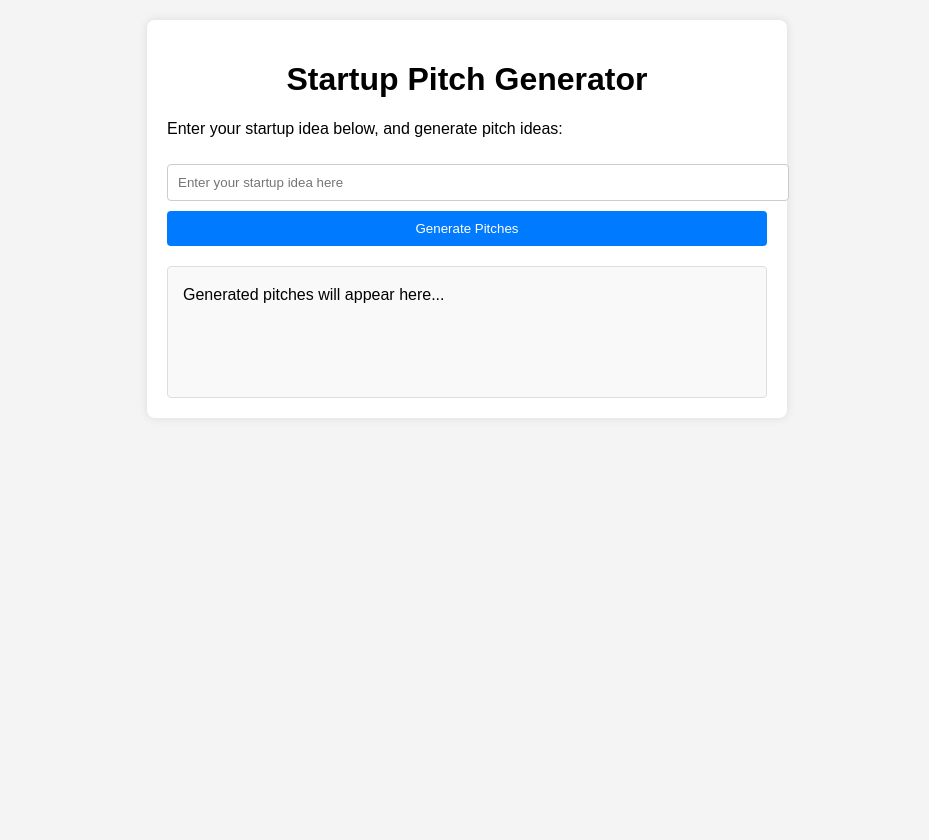
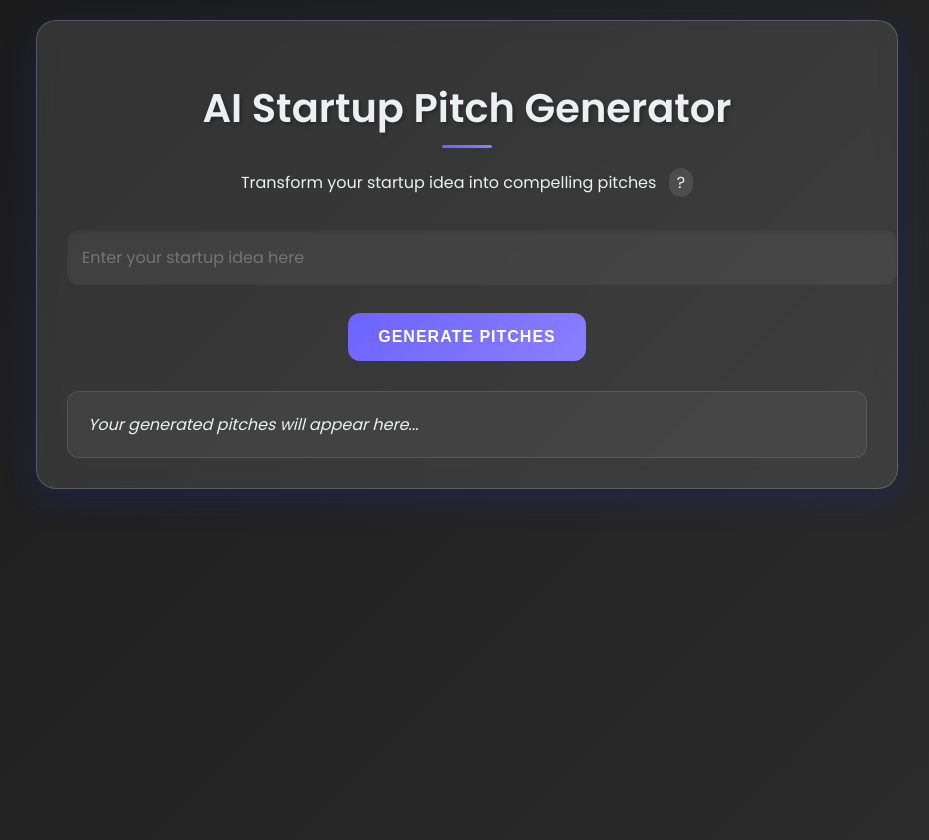
Before and after one commit to akashn-1412/contentify, a Flask app: page /pitch_generator in a window 1280 px wide. Shown: the whole page, without its empty margins (173-1102 px from the left). Before the commit the page ends 398 px from the top, so only its background shows below. Run offline with Flask 2, Linux system fonts and the light colour scheme.

Commit message:
Update pitch_generate.html
Enhanced Pitch Generator web app

```diff
--- a/templates/pitch_generate.html
+++ b/templates/pitch_generate.html
@@ -3,160 +3,301 @@
 <head>
     <meta charset="UTF-8">
     <meta name="viewport" content="width=device-width, initial-scale=1.0">
-    <title>Generate Startup Pitches using AI</title>
+    <title>AI Startup Pitch Generator</title>
+    <link href="https://fonts.googleapis.com/css2?family=Poppins:wght@400;500;600&display=swap" rel="stylesheet">
     <style>
+        :root {
+            --primary: #6C63FF;
+            --secondary: #4CAF50;
+            --dark: #2C3E50;
+            --light: #ECF0F1;
+            --accent: #FF6B6B;
+            --gradient: linear-gradient(135deg, var(--primary), #8B7FFF);
+            --error: #ff4757;
+            --success: #2ed573;
+        }
+
         body {
-            font-family: Arial, sans-serif;
+            font-family: 'Poppins', sans-serif;
             margin: 0;
             padding: 20px;
-            background-color: #f4f4f4;
+            background: linear-gradient(135deg, #1a1a1a, #2d2d2d);
+            color: var(--light);
+            min-height: 100vh;
         }
+
         .container {
-            max-width: 600px;
+            max-width: 800px;
             margin: 0 auto;
-            padding: 20px;
-            background-color: white;
-            border-radius: 8px;
-            box-shadow: 0 0 10px rgba(0, 0, 0, 0.1);
+            padding: 30px;
+            background: rgba(255, 255, 255, 0.1);
+            border-radius: 20px;
+            backdrop-filter: blur(10px);
+            box-shadow: 0 8px 32px 0 rgba(31, 38, 135, 0.37);
+            border: 1px solid rgba(255, 255, 255, 0.18);
+            transition: transform 0.3s ease;
         }
+
         h1 {
             text-align: center;
+            color: var(--light);
+            font-size: 2.5em;
+            margin-bottom: 30px;
+            position: relative;
+            text-shadow: 2px 2px 4px rgba(0, 0, 0, 0.3);
         }
+
+        h1::after {
+            content: '';
+            position: absolute;
+            bottom: -10px;
+            left: 50%;
+            transform: translateX(-50%);
+            width: 50px;
+            height: 3px;
+            background: var(--gradient);
+            border-radius: 2px;
+        }
+
+        p {
+            text-align: center;
+            color: var(--light);
+            margin-bottom: 25px;
+        }
+
+        .tooltip {
+            display: inline-block;
+            position: relative;
+            cursor: pointer;
+            background: rgba(255, 255, 255, 0.1);
+            padding: 2px 8px;
+            border-radius: 12px;
+            margin-left: 8px;
+        }
+
+        .tooltip .tooltip-text {
+            visibility: hidden;
+            position: absolute;
+            bottom: 125%;
+            left: 50%;
+            transform: translateX(-50%);
+            background: rgba(255, 255, 255, 0.9);
+            color: #1a1a1a;
+            padding: 8px 12px;
+            border-radius: 8px;
+            font-size: 0.85em;
+            white-space: nowrap;
+            box-shadow: 0 4px 6px rgba(0, 0, 0, 0.1);
+            opacity: 0;
+            transition: opacity 0.3s ease, visibility 0.3s ease;
+        }
+
+        .tooltip:hover .tooltip-text {
+            visibility: visible;
+            opacity: 1;
+        }
+
         input[type="text"] {
             width: 100%;
-            padding: 10px;
-            margin: 10px 0;
-            border: 1px solid #ccc;
-            border-radius: 4px;
+            padding: 15px;
+            margin: 8px 0;
+            border: none;
+            border-radius: 12px;
+            background: rgba(255, 255, 255, 0.05);
+            color: var(--light);
+            font-size: 16px;
+            font-family: 'Poppins', sans-serif;
+            transition: all 0.3s ease;
+            box-shadow: inset 0 2px 4px rgba(0, 0, 0, 0.1);
         }
+
+        input[type="text"]:focus {
+            outline: none;
+            background: #2d2d2d;
+            box-shadow: 0 0 0 2px var(--primary);
+        }
+
         .button-container {
             display: flex;
-            justify-content: space-between; /* Aligns button and loader */
-            align-items: center; /* Centers items vertically */
+            justify-content: center;
+            align-items: center;
+            margin-top: 20px;
+            gap: 15px;
         }
+
         button {
-            flex: 1; /* Takes full width of the flex container */
-            padding: 10px;
-            background-color: #007BFF;
+            padding: 15px 30px;
+            background: var(--gradient);
             color: white;
             border: none;
-            border-radius: 4px;
+            border-radius: 12px;
             cursor: pointer;
+            font-weight: 600;
+            font-size: 16px;
+            transition: all 0.3s ease;
+            text-transform: uppercase;
+            letter-spacing: 1px;
+            position: relative;
+            overflow: hidden;
+            min-width: 200px;
         }
+
         button:hover {
-            background-color: #0056b3;
+            transform: translateY(-2px);
+            box-shadow: 0 5px 15px rgba(108, 99, 255, 0.4);
         }
-        #output {
-            margin-top: 20px;
-            padding: 15px;
-            background-color: #f9f9f9;
-            border: 1px solid #ddd;
-            border-radius: 4px;
-            min-height: 100px;
-            line-height: 1.6; /* Increase line height for better readability */
+
+        button:disabled {
+            opacity: 0.7;
+            cursor: not-allowed;
+            transform: none;
         }
-        /* Loader styles */
+
         .loader {
-            display: none; /* Initially hidden */
-            border: 4px solid rgba(255, 255, 255, 0.5);
-            border-top: 4px solid #007BFF;
+            display: none;
+            border: 3px solid rgba(255, 255, 255, 0.3);
+            border-top: 3px solid var(--primary);
             border-radius: 50%;
-            width: 20px;
-            height: 20px;
+            width: 24px;
+            height: 24px;
             animation: spin 1s linear infinite;
-            margin-left: 10px; /* Space between button and loader */
+            margin-left: 15px;
         }
+
         @keyframes spin {
             0% { transform: rotate(0deg); }
             100% { transform: rotate(360deg); }
         }
+
+        #output {
+            margin-top: 30px;
+            padding: 20px;
+            background: rgba(255, 255, 255, 0.05);
+            border-radius: 12px;
+            border: 1px solid rgba(255, 255, 255, 0.1);
+            transition: all 0.3s ease;
+        }
+
         .pitch {
-            margin-bottom: 15px; /* Space between each pitch */
-            padding: 10px;
-            background-color: #e9ecef; /* Light gray background for pitches */
-            border-left: 5px solid #007BFF; /* Blue left border for emphasis */
-            border-radius: 4px;
+            margin-bottom: 20px;
+            padding: 15px;
+            background: rgba(255, 255, 255, 0.05);
+            border-left: 4px solid var(--primary);
+            border-radius: 8px;
+            transition: transform 0.3s ease;
+        }
+
+        .pitch:hover {
+            transform: translateX(5px);
+            background: rgba(255, 255, 255, 0.08);
+        }
+
+        @media (max-width: 768px) {
+            .container {
+                padding: 20px;
+                margin: 10px;
+            }
+
+            h1 {
+                font-size: 2em;
+            }
+
+            button {
+                padding: 12px 24px;
+                min-width: 160px;
+            }
         }
     </style>
 </head>
 <body>
+    <div class="container">
+        <h1>AI Startup Pitch Generator</h1>
+        <p>
+            Transform your startup idea into compelling pitches
+            <span class="tooltip">?
+                <span class="tooltip-text">Example: "An AI-powered personal fitness coach"</span>
+            </span>
+        </p>
 
-<div class="container">
-    <h1>Startup Pitch Generator</h1>
-    <p>Enter your startup idea below, and generate pitch ideas:</p>
-
-    <input type="text" id="pitchInput" placeholder="Enter your startup idea here" />
+        <input
+            type="text"
+            id="pitchInput"
+            placeholder="Enter your startup idea here"
+            aria-label="Startup idea input"
+        />
 
         <div class="button-container">
             <button id="generateButton" onclick="generatePitches()">
                 Generate Pitches
             </button>
-        <div class="loader" id="loader"></div> <!-- Loader element -->
+            <div class="loader" id="loader" role="status" aria-label="Loading..."></div>
         </div>
 
         <div id="output">
-        Generated pitches will appear here...
+            <em>Your generated pitches will appear here...</em>
         </div>
     </div>
 
     <script>
         async function generatePitches() {
-        const idea = document.getElementById('pitchInput').value;
+            const idea = document.getElementById('pitchInput').value.trim();
             const output = document.getElementById('output');
             const loader = document.getElementById('loader');
             const generateButton = document.getElementById('generateButton');
 
             if (!idea) {
-            output.innerHTML = 'Please enter a startup idea!';
+                output.innerHTML = '<em>Please enter a startup idea to generate pitches!</em>';
                 return;
             }
 
-        const apiKey = 'Wm7ktWrM166lZAw2y9IYp2L72wFShWJM7IgGm6jy'; // Replace with your AI API key
-        const apiUrl = 'https://api.cohere.ai/v1/generate'; // Replace with your AI API endpoint
-
-        // Show the loader and disable the button
             loader.style.display = 'inline-block';
             generateButton.disabled = true;
+            output.innerHTML = '';
 
             try {
-            const response = await fetch(apiUrl, {
+                const response = await fetch('https://api.cohere.ai/v1/generate', {
                     method: 'POST',
                     headers: {
-                    'Authorization': `Bearer ${apiKey}`,
+                        'Authorization': 'Bearer Wm7ktWrM166lZAw2y9IYp2L72wFShWJM7IgGm6jy',
                         'Content-Type': 'application/json'
                     },
                     body: JSON.stringify({
-                    model: 'command-xlarge-nightly', // Use a suitable model
-                    prompt: `Generate at least five engaging pitch ideas for the startup idea: "${idea}"`, // Generate at least 5 pitch ideas based on the startup idea
-                    max_tokens: 500, // Allow for reasonable content generation
-                    temperature: 0.7 // Adjust for creativity
+                        model: 'command-xlarge-nightly',
+                        prompt: `Generate 5 compelling and unique pitch ideas for the following startup concept: "${idea}". Make each pitch concise, engaging, and highlight the unique value proposition.`,
+                        max_tokens: 500,
+                        temperature: 0.7
                     })
                 });
 
                 if (!response.ok) {
-                const errorText = await response.text(); // Get the error response
-                throw new Error(`HTTP error! Status: ${response.status} - ${errorText}`);
+                    throw new Error(`API Error: ${response.statusText}`);
                 }
 
                 const data = await response.json();
+                const pitches = data.generations[0].text
+                    .trim()
+                    .split('\n')
+                    .filter(pitch => pitch.trim());
 
-            // Display the generated content in the output div
-            if (data.generations && data.generations.length > 0) {
-                const pitches = data.generations[0].text.trim().split('\n').filter(pitch => pitch); // Split pitches by new lines
-                output.innerHTML = `<h2>Generated Pitches for "${idea}"</h2>${pitches.map(pitch => `<div class="pitch">${pitch.trim()}</div>`).join('')}`; // Display pitches with spacing
+                if (pitches.length) {
+                    output.innerHTML = `
+                        <h2>Pitch Ideas for "${idea}"</h2>
+                        ${pitches.map(pitch => `
+                            <div class="pitch">${pitch.trim()}</div>
+                        `).join('')}
+                    `;
                 } else {
-                output.innerHTML = 'No pitches generated. Try again.';
+                    output.innerHTML = '<em>No pitches generated. Please try a different idea.</em>';
                 }
             } catch (error) {
-            console.error('Fetch error:', error);
-            output.innerHTML = `Error generating pitches. Please try again later.<br>Error: ${error.message}`;
+                output.innerHTML = `
+                    <em>Error generating pitches: ${error.message}. Please try again later.</em>
+                `;
             } finally {
-            // Hide the loader and enable the button after the operation
                 loader.style.display = 'none';
                 generateButton.disabled = false;
             }
         }
     </script>
-
 </body>
 </html>
```
Lines whose indentation alone changed are shown as unchanged.
